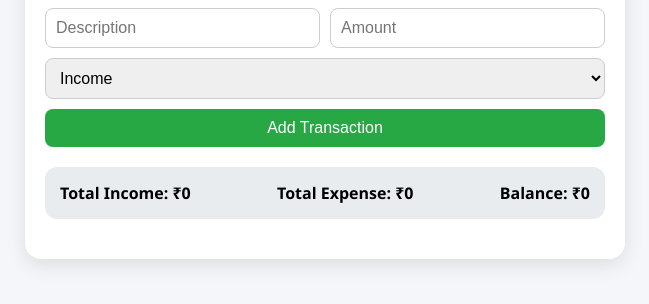
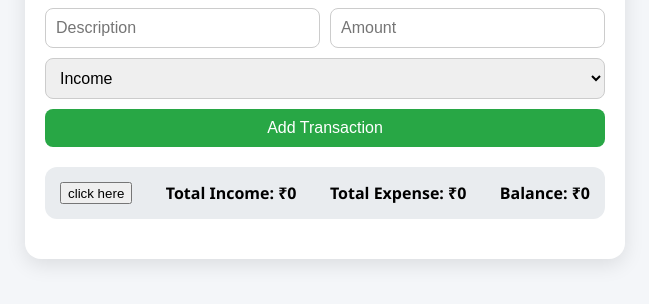
Before and after one commit to momin-zain/budgetManager, a plain HTML site: page budgetpro/index.html in a window 1280 px wide. Shown: the part 126-430 px from the top of the page, without its empty margins (315-964 px from the left). Drawn offline with Linux system fonts and the light colour scheme.

Commit message:
feature1 add

```diff
--- a/budgetpro/index.html
+++ b/budgetpro/index.html
@@ -17,8 +17,9 @@
       </select>
       <button onclick="addTransaction()">Add Transaction</button>
     </div>
-
+<!-- just added feature1 branch -->
     <div class="summary">
+        <button>click here</button>
       <div>Total Income: ₹<span id="total-income">0</span></div>
       <div>Total Expense: ₹<span id="total-expense">0</span></div>
       <div>Balance: ₹<span id="balance">0</span></div>
```
